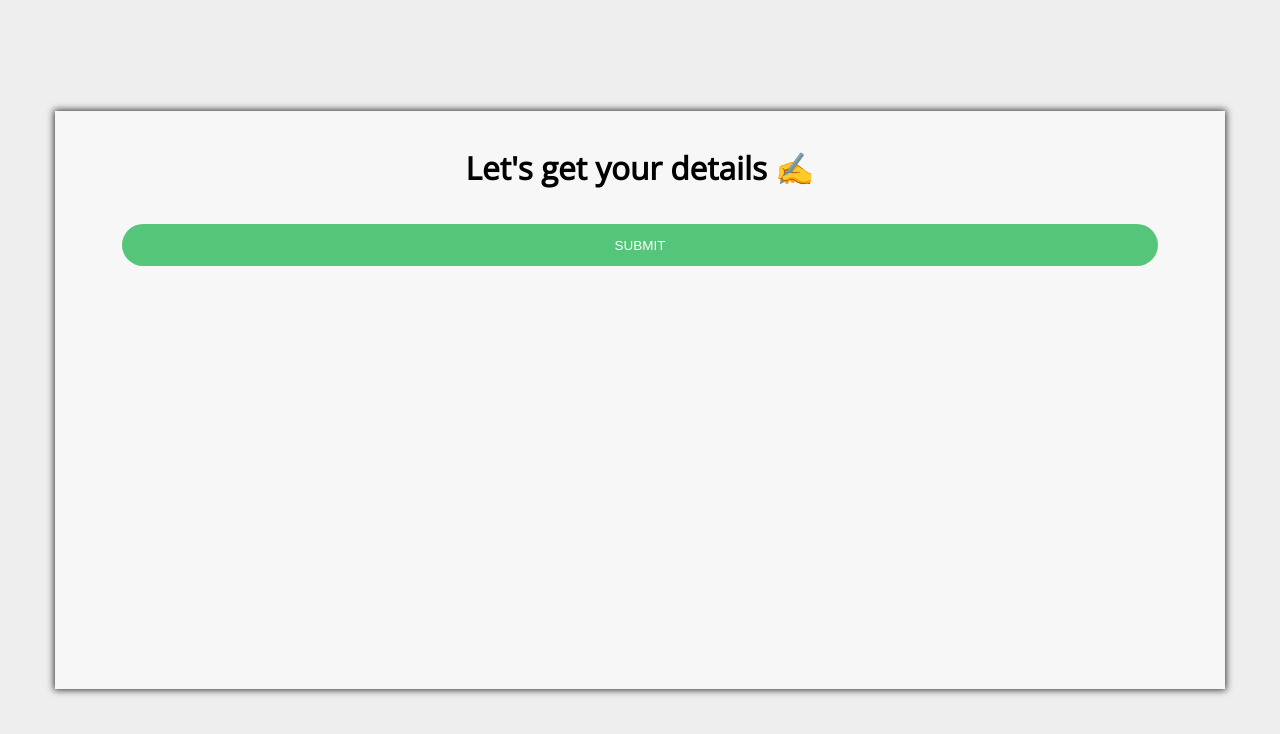
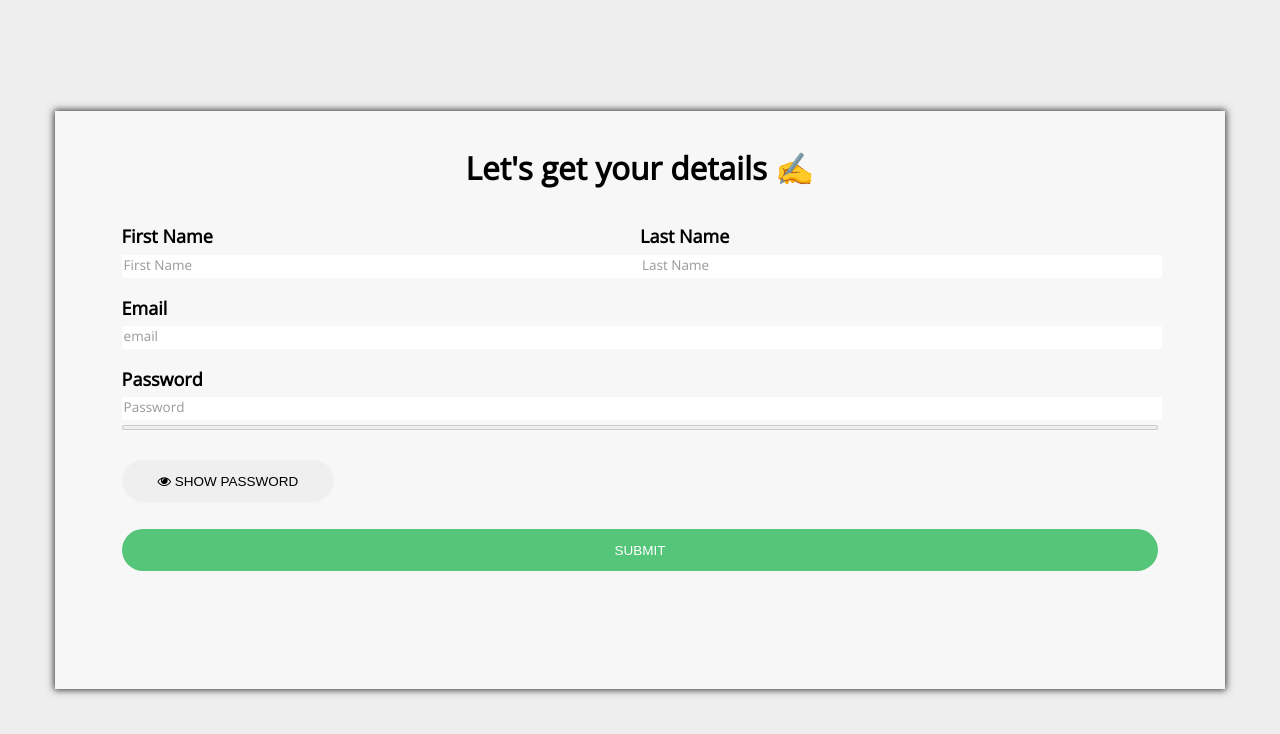
Before and after one commit to makeupsomething/virtusize-test, a Vue app: page /signup in a window 1280 px wide. Shown: the top 734 px of the page. Built offline with nearby package versions, Linux system fonts and the light colour scheme.

Commit message:
Fix signup page

```diff
--- a/src/components/UserDetailsForm.vue
+++ b/src/components/UserDetailsForm.vue
@@ -1,7 +1,10 @@
 <template>
     <form action="" class="form" @submit.prevent="submit">
         <div
-            v-if="this.$route.name === 'edit-name'"
+            v-if="
+                this.$route.name === 'edit-name' ||
+                    this.$route.name === 'signup'
+            "
             class="form__group form__group--two"
         >
             <div class="form__group">
@@ -27,7 +30,13 @@
                 />
             </div>
         </div>
-        <div v-if="this.$route.name === 'edit-email'" class="form__group">
+        <div
+            v-if="
+                this.$route.name === 'edit-email' ||
+                    this.$route.name === 'signup'
+            "
+            class="form__group"
+        >
             <label class="form__label" for="email">Email</label>
             <input
                 id="email"
@@ -38,7 +47,13 @@
                 required
             />
         </div>
-        <div v-if="this.$route.name === 'edit-password'" class="form__group">
+        <div
+            v-if="
+                this.$route.name === 'edit-password' ||
+                    this.$route.name === 'signup'
+            "
+            class="form__group"
+        >
             <label class="form__label" for="password">Password</label>
             <input
                 id="password"
@@ -58,7 +73,10 @@
             </p>
         </div>
         <div
-            v-if="this.$route.name === 'edit-password'"
+            v-if="
+                this.$route.name === 'edit-password' ||
+                    this.$route.name === 'signup'
+            "
             class="form__group--buttons"
         >
             <button class="btn" @click.prevent="toggleShowPassword">
```
